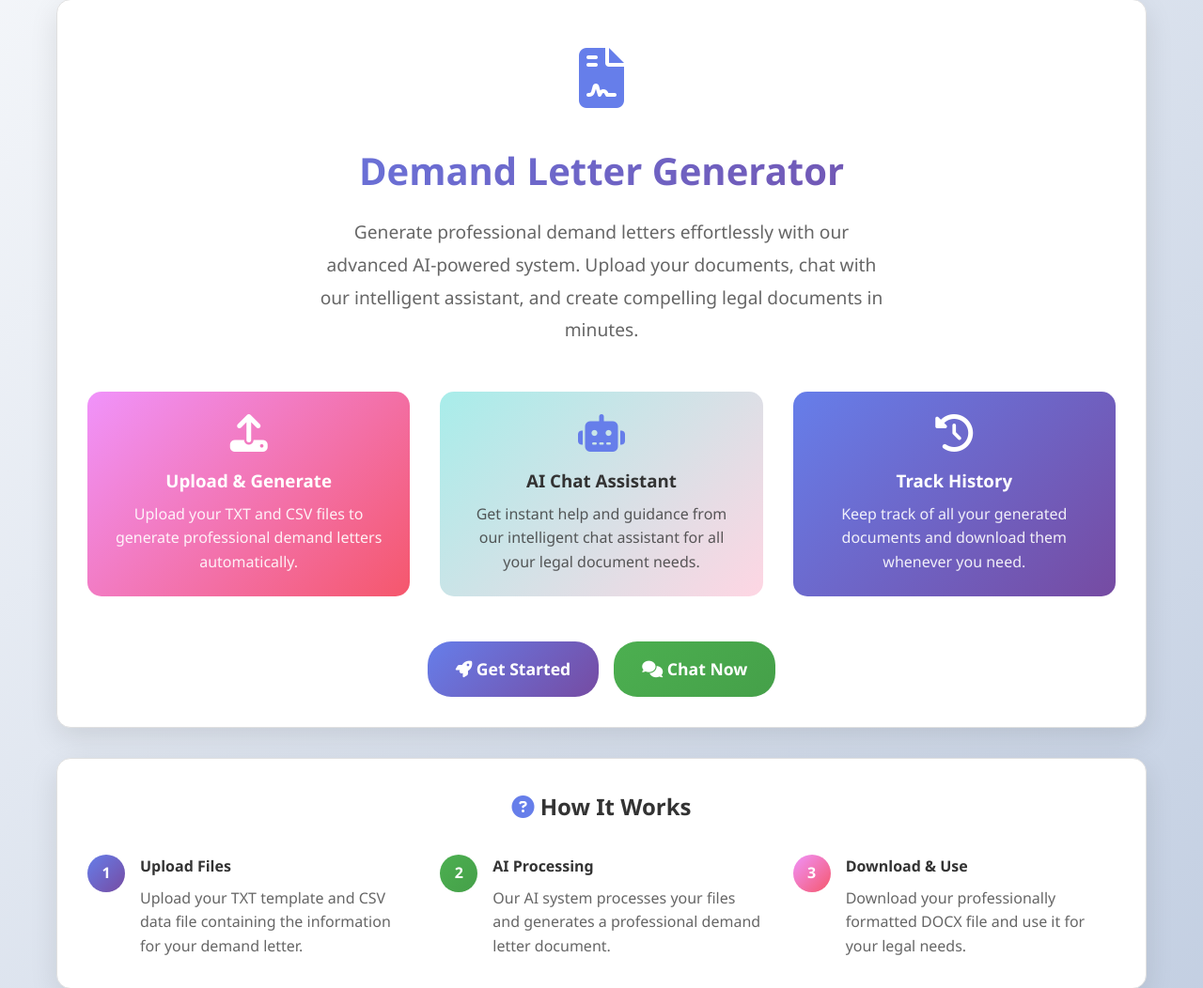
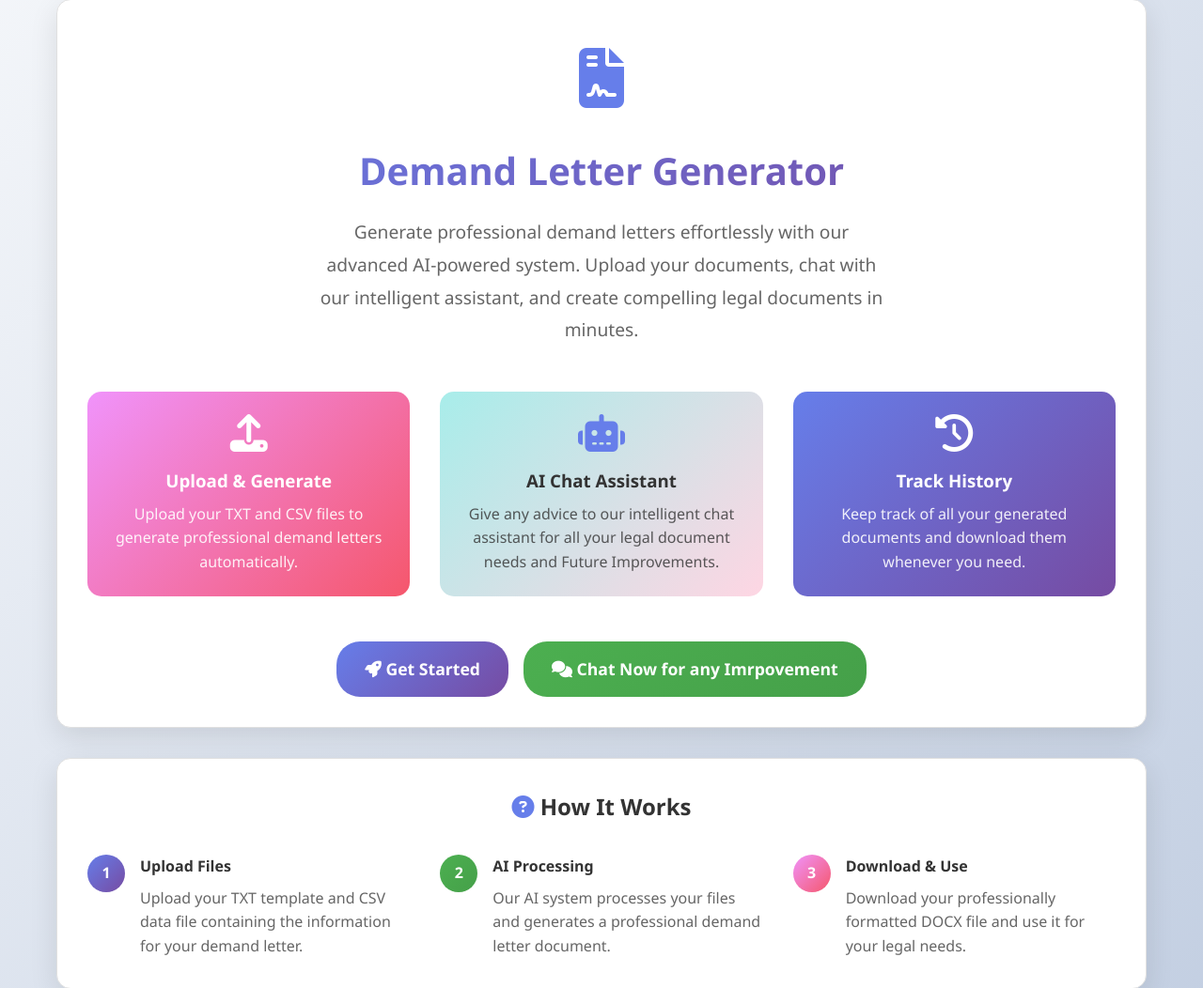
Before and after one commit to arcthaneaidelta/Docx-generation-with-database, a Flask app: page / in a window 1280 px wide. Shown: the part 111-1163 px from the top of the page at 94% size. Run offline with Flask 3, Linux system fonts and the light colour scheme.

Commit message:
Update index.html

```diff
--- a/Flask_App/templates/index.html
+++ b/Flask_App/templates/index.html
@@ -27,7 +27,7 @@
             <div style="text-align: center; padding: 1.5rem; border-radius: 15px; background: linear-gradient(135deg, #a8edea 0%, #fed6e3 100%); color: #333;" data-aos="fade-up" data-aos-delay="400">
                 <i class="fas fa-robot" style="font-size: 2.5rem; margin-bottom: 1rem; color: #667eea;"></i>
                 <h3 style="margin-bottom: 0.5rem;">AI Chat Assistant</h3>
-                <p style="opacity: 0.8;">Get instant help and guidance from our intelligent chat assistant for all your legal document needs.</p>
+                <p style="opacity: 0.8;">Give any advice to our intelligent chat assistant for all your legal document needs and Future Improvements.</p>
             </div>
 
             <div style="text-align: center; padding: 1.5rem; border-radius: 15px; background: linear-gradient(135deg, #667eea 0%, #764ba2 100%); color: white;" data-aos="fade-up" data-aos-delay="500">
@@ -42,7 +42,7 @@
                 <i class="fas fa-rocket"></i> Get Started
             </a>
             <a href="{{ url_for('chat') }}" class="btn btn-success" style="font-size: 1.1rem; padding: 15px 30px;">
-                <i class="fas fa-comments"></i> Chat Now
+                <i class="fas fa-comments"></i> Chat Now for any Imrpovement
             </a>
         </div>
     </div>
```
